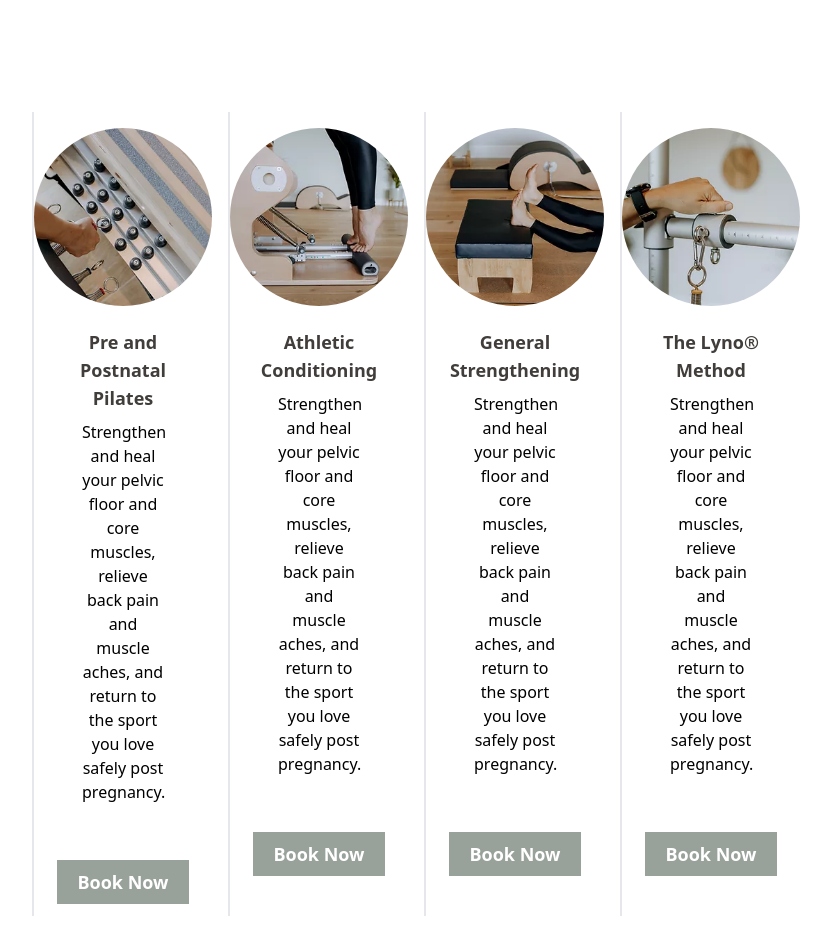
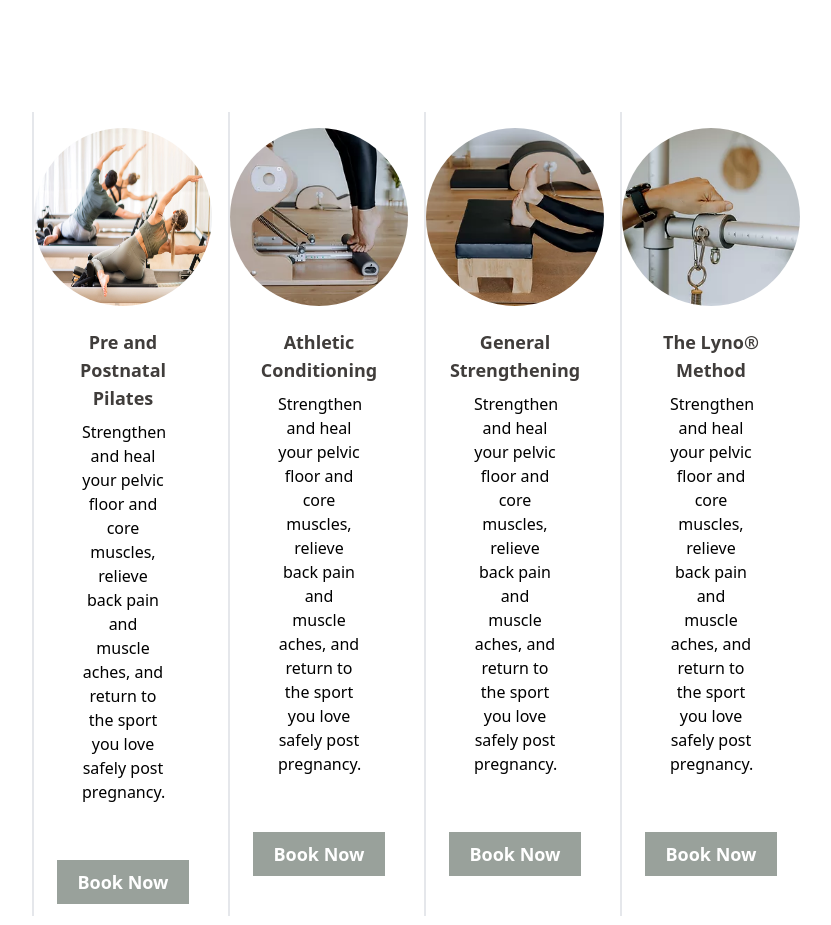
Before and after one commit to smitti24/art-of-body, a Next.js app: page / in a window 1280 px wide. Shown: the part 2300-3225 px from the top of the page, without its empty margins (224-1055 px from the left). Built offline with nearby package versions, Linux system fonts and the light colour scheme.

Commit message:
Images change

```diff
--- a/components/Services.jsx
+++ b/components/Services.jsx
@@ -13,7 +13,7 @@
           <div className="border-2 md:border-0 md:border-l-2">
             <div className="mt-4">
               <Image
-                src="/images/studioA-77.png"
+                src="/images/pilates-1.png"
                 width={256}
                 height={256}
                 alt=""
```
